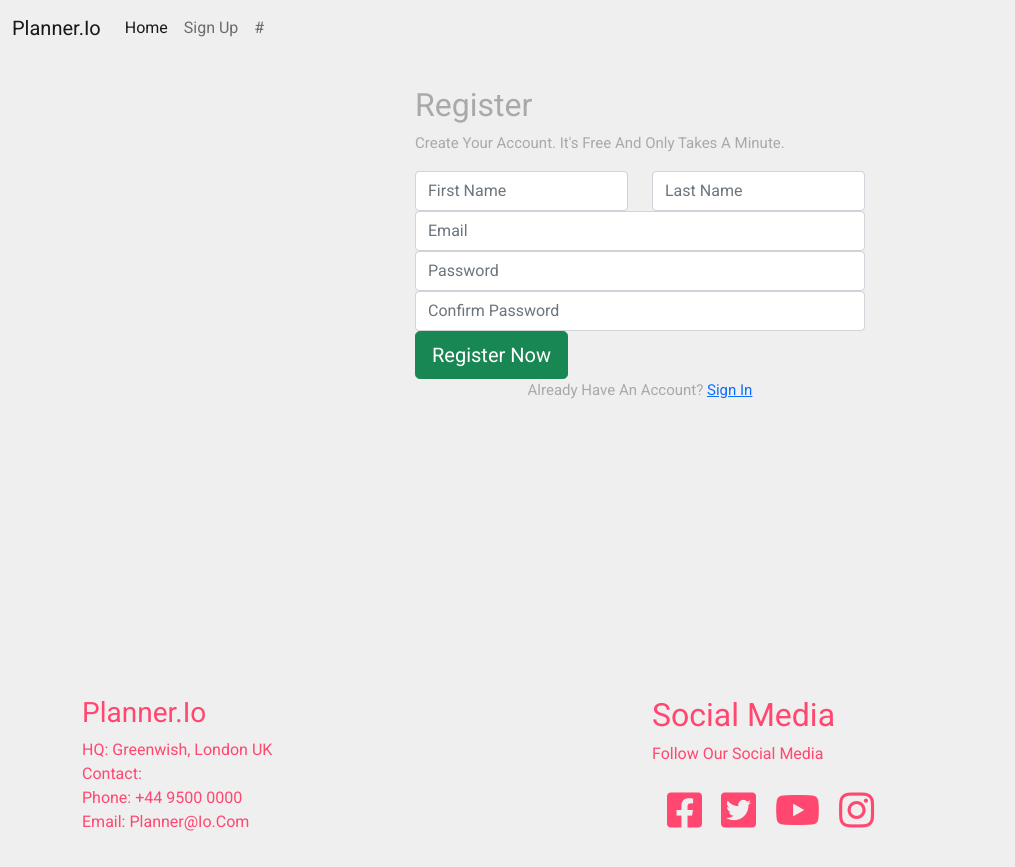
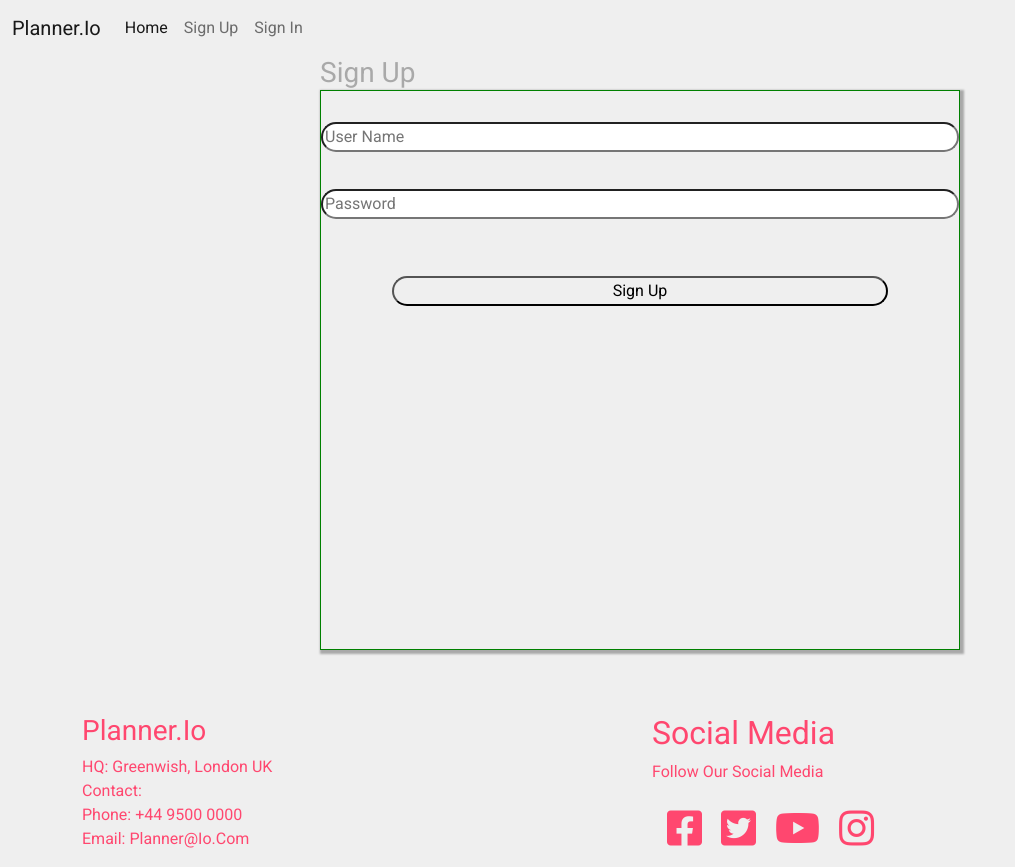
Before and after one commit to Code-Institute-Submissions/Tofthaslund-MS3, a Flask app: page /signup in a window 1280 px wide. Shown: the whole page, without its empty margins (0-1015 px from the left). Before the commit the page ends 831 px from the top, so only its background shows below. Run offline with Flask 2, Linux system fonts and the light colour scheme; some libraries are stand-ins or nearby versions.

Commit message:
contected signup to DB

```diff
--- a/app.py
+++ b/app.py
@@ -1,7 +1,10 @@
 import os
-from flask import Flask
-from flask.templating import render_template
+from flask import (
+    Flask, flash, render_template,
+    redirect, request, session, url_for)
 from flask_pymongo import PyMongo
+from bson.objectid import ObjectId
+from werkzeug.security import generate_password_hash, check_password_hash
 if os.path.exists("env.py"):
     import env
 
@@ -21,9 +24,33 @@ def index():
     return render_template("index.html")
 
 
-@app.route("/signup")
+@app.route("/signup", methods=["GET", "POST"])
 def signup():
+    if request.method == "POST":
+        # check if username is already taken
+        existing_user = mongo.db.users.find_one(
+            {"username": request.form.get("username").lower()})
+
+        if existing_user:
+            flash("Username already taken")
+            return redirect(url_for("signup"))
+
+        signup = {
+            "username": request.form.get("username").lower(),
+            "password": generate_password_hash(request.form.get("password"))
+        }
+        mongo.db.users.insert_one(signup)
+
+        # put the new user into session cookie
+        session["user"] = request.form.get("username").lower()
+        flash("Sign Up complete!")
+        return redirect(url_for("profile", username=session["user"]))
     return render_template("signup.html")
+
+
+@app.route("/signin")
+def signin():
+    return render_template("signin.html")
 
 
 if __name__ == "__main__":
--- a/static/css/style.css
+++ b/static/css/style.css
@@ -113,26 +113,50 @@ img{
 
 /* signup form */
 
-.main-div{
-    height: 80vh;
+.signup-header{
+    margin: auto;
+    width: 50%;
 }
 
-
-.form-control {
-	height: 40px;
-	box-shadow: none;
-	color: #969fa4;
+.card-panel{
+    border: 1px green solid;
+    height: 70vh;
+    margin: auto;
+    width: 50%;
+    box-shadow: 2px 2px 2px 2px;
+    margin-bottom: 5%;
 }
 
-.signup-form {
-	width: 450px;
-	margin: 0 auto;
-	padding: 30px 0;
-  	font-size: 15px;
-    height: 20vh;
+input#username.validate{
+    width: 100%;
+    margin-top: 5%;
+    margin-bottom: 2%;
+    border-radius: 50px;
 }
 
+input#username.validate:hover{
+    color: #FF476F;
+}
 
+input#password.validate{
+    width: 100%;
+    border-radius: 50px;
+}
+
+input#password.validate:hover{
+    color: #FF476F;
+}
+
+button.signup-btn{
+    border-radius: 50px;
+    width: 75%;
+    margin: auto;
+    margin-top: 5%;
+}
+
+button.signup-btn:hover{
+    background-color: #FF476F;
+}
 
 
 /* footer */
--- a/templates/base.html
+++ b/templates/base.html
@@ -27,7 +27,7 @@
                 <a class="nav-link" href="{{ url_for('signup') }}">Sign Up</a>
               </li>
               <li class="nav-item">
-                <a class="nav-link" href="#">#</a>
+                <a class="nav-link" href="{{ url_for('signin') }}">Sign In</a>
               </li>
             </ul>
           </div>
--- a/templates/signup.html
+++ b/templates/signup.html
@@ -1,33 +1,34 @@
 {% extends "base.html" %}
 {% block content %}
 
-<div class="main-div">
-    <div class="signup-form signup">
-        <form action="" method="post">
-            <h2>Register</h2>
-            <p class="hint-text">Create your account. It's free and only takes a minute.</p>
-            <div class="form-group">
-                <div class="row">
-                    <div class="col"><input type="text" class="form-control" name="first_name" placeholder="First Name" required="required"></div>
-                    <div class="col"><input type="text" class="form-control" name="last_name" placeholder="Last Name" required="required"></div>
+<h3 class="signup-header">Sign Up</h3>
+<div class="row">
+    <form class="col-md-12 col-sm-12" action="{{ url_for('signup') }}">
+        <div class="card-panel">
+            <!-- username here  -->
+            <div class="row name">
+                <div class="input-field col-md-12">
+                    <input type="text" id="username" name="username" minlength="4"
+                    maxlength="20" class="validate" placeholder="User Name" required>
+                    <label for="username"></label>
                 </div>
             </div>
-            <div class="form-group">
-                <input type="email" class="form-control" name="email" placeholder="Email" required="required">
+            <!-- password field -->
+            <div class="row">
+                <div class="input-field col-md-12">
+                    <input type="text" id="password" name="password" minlength="4"
+                    maxlength="20" class="validate" placeholder="Password" required>
+                    <label for="password"></label>
+                </div>
             </div>
-            <div class="form-group">
-                <input type="password" class="form-control" name="password" placeholder="Password" required="required">
+            <!-- signup button -->
+            <div class="row">
+                <button class="signup-btn" type="submit">
+                    Sign Up
+                </button>
             </div>
-            <div class="form-group">
-                <input type="password" class="form-control" name="confirm_password" placeholder="Confirm Password" required="required">
-            </div>
-            <div class="form-group">
-                <button type="submit" class="btn btn-success btn-lg btn-block">Register Now</button>
-            </div>
-        </form>
-        <div class="text-center">Already have an account? <a href="#">Sign in</a></div>
-    </div>
+        </div>
+    </form>
 </div>
 
-
 {% endblock %}
```
Also changed, not shown: templates/signin.html (added, +24 -0 lines).
